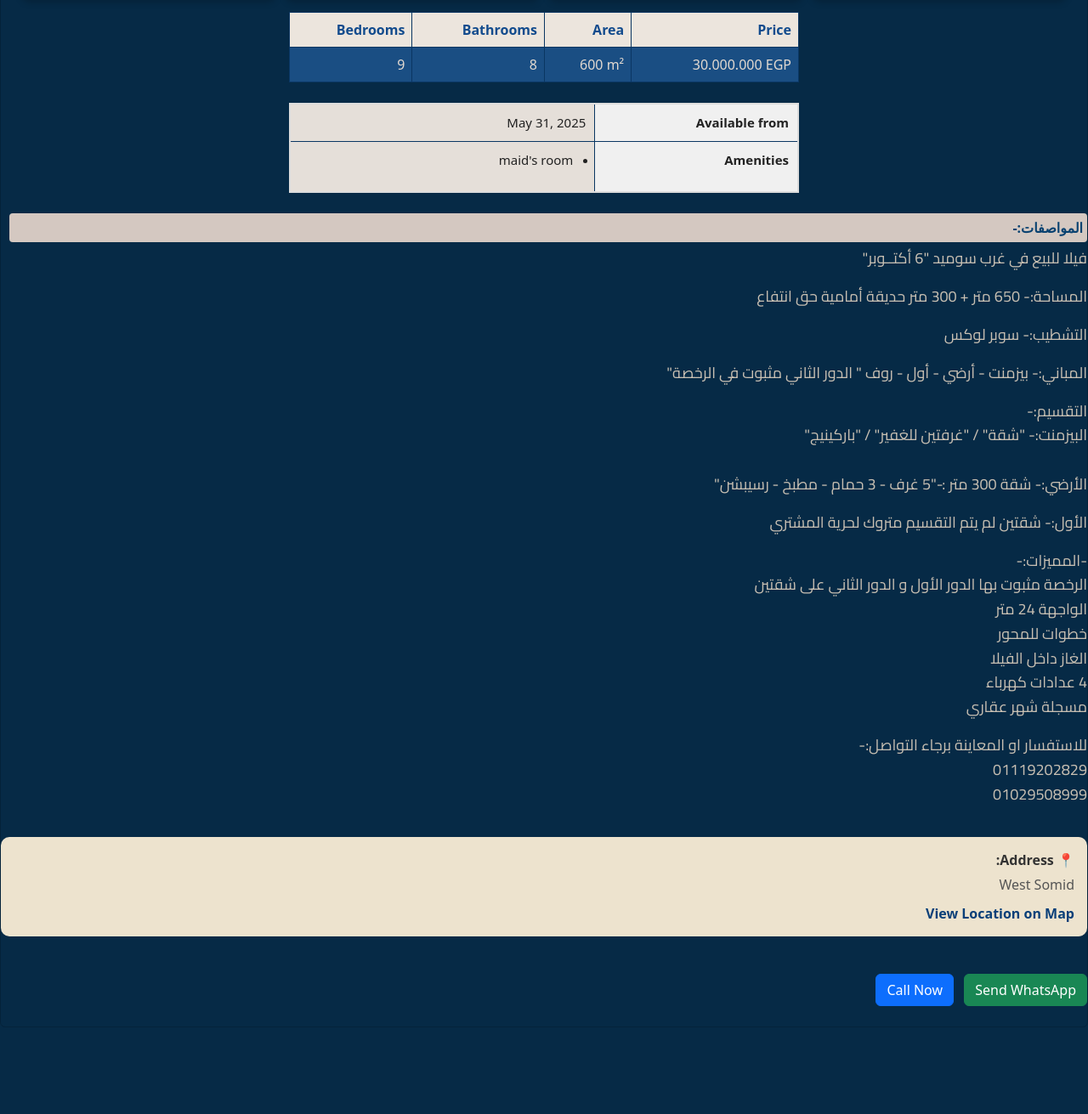
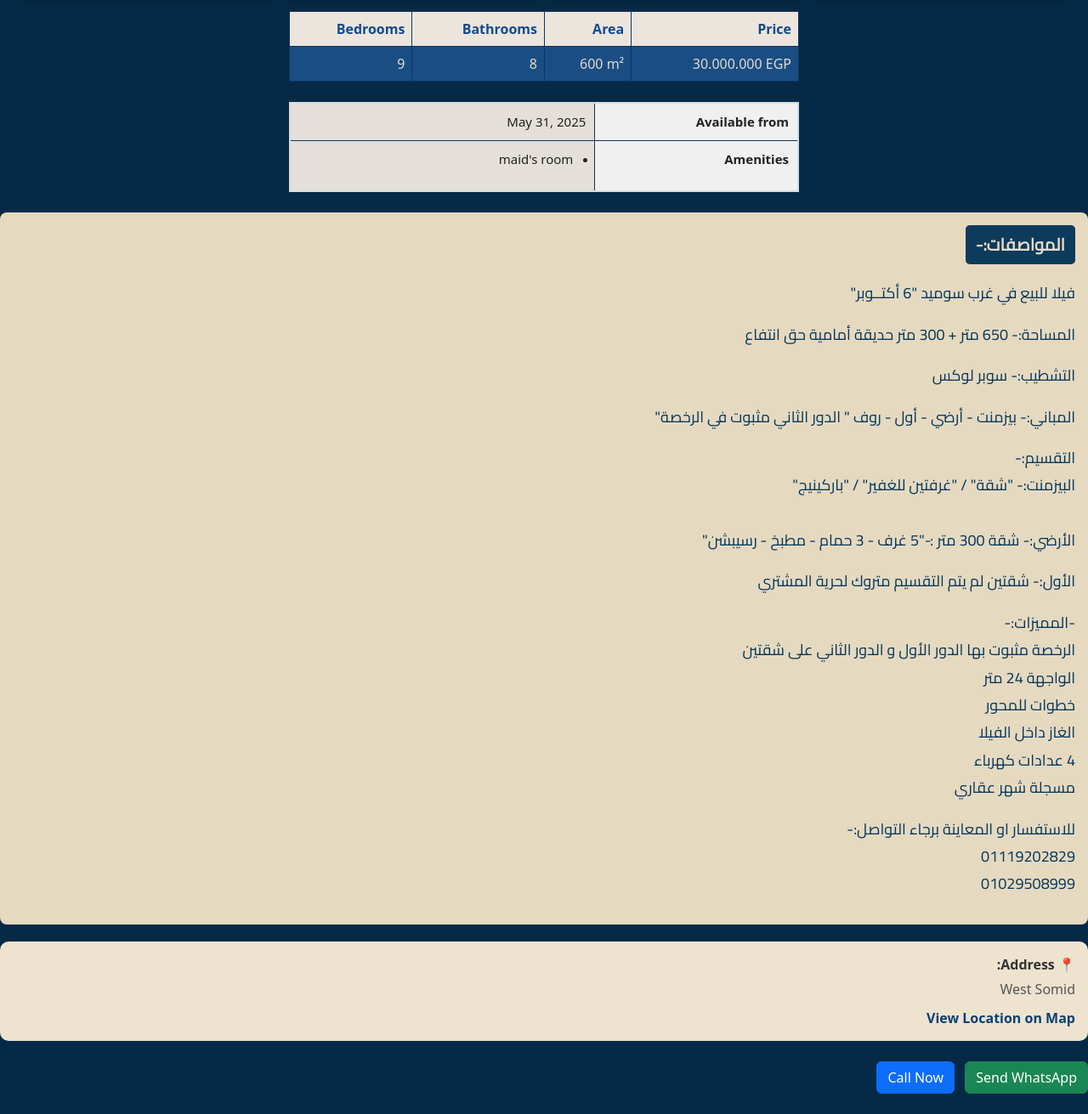
Before and after one commit to alaa-mohamed24/realestate, a Django app: page /properties/1/ in a window 1280 px wide. Shown: the part 607-1918 px from the top of the page at 85% size. Before the commit the page ends 1810 px from the top, so only its background shows below. Run offline with Django 5.2, Linux system fonts and the light colour scheme; data comes from the database, SQL or seed files in the repository.

Commit message:
Update CSS and HTML in property pages

```diff
--- a/properties/static/css/style.css
+++ b/properties/static/css/style.css
@@ -1,14 +1,24 @@
-html, body {
+/* html, body {
   height: 100%;
   margin: 0;
   padding: 0;
   background-color: #062a46 !important; /* أزرق غامق */
   color: #fff; /* عشان الكلام يبقى باين */
+} */
+
+/* .card {
+  background-color: #ffead6 !important; /* لون أزرق فاتح */
+} */
+
+.custom-card {
+background-color: #0d304d !important; /* لون أزرق غامق */
+color: white;
+direction: rtl;
+text-align: right;
+border-radius: 12px;
+border: none;
 }
 
-.card {
-  background-color: transparent !important;
-}
 
 .property-detail-body {
   min-height: 100vh; /* تأكيد إن العنصر يغطي كل الشاشة */
@@ -32,6 +42,7 @@ html, body {
   border-radius: 0 0 12px 12px;
   direction: rtl;
   text-align: right;
+  background-color: #f5eddf; /* لون بيج ناعم */
 }
 
 .card-title {
@@ -95,7 +106,7 @@ html, body {
 }
 
 .details-label {
-  background-color: #f1f0ed;  /* لون أصفر خفيف */
+  background-color: #cec7b3;  /* لون أصفر خفيف */
   color: rgb(14, 56, 94);
   padding: 4px 10px;
   border-radius: 5px;
@@ -131,24 +142,43 @@ html, body {
 }
 
 .property-detail-body {
-  background-color: #081a29; /* الأزرق */            /* اللون الأبيض للنص */
+  background-color: #0e3657; /* الأزرق */            /* اللون الأبيض للنص */
+}
+
+.property-specs-container {
+  background-color: #e5d9c0; /* خلفية ناعمة */
+  padding: 15px;
+  border-radius: 8px;
+  margin-top: 20px;
+  margin-bottom: 20px;
+}
+
+.property-specs-label {
+  background-color: #0d3b5c;
+  color: #e7dbca;
+  padding: 8px 12px;
+  border-radius: 5px;
+  font-size: 20px;
+  font-weight: bold;
+  margin-bottom: 10px;
+  display: inline-block;
+  font-family: 'Cairo', sans-serif;
 }
 
 .property-description {
-
   direction: rtl;
-  display: block;
-  font-family: 'Cairo', sans-serif; /* أو أي خط تختاريه */
+  font-family: 'Cairo', sans-serif;
   font-size: 18px;
-  line-height: 1.6;
-  color: #c9c0b3;
-  /* font-weight: bold; */
-  margin-top: 5px;
-  /* بدون تأثيرات خاصة بالكارت تيكست */
+  line-height: 1.8;
+  color: #053659;
+  margin-top: 8px;
+  text-align: right;
 }
 
+
 .property-label {
-  color: rgb(8, 65, 112);          /* نص أبيض */
+  color: rgb(8, 65, 112);
+  display: block;         /* نص أبيض */
   background-color: #d4c8c1;  /* خلفية زرقاء أو أي لون داكن */
   padding: 5px 5px;
   border-radius: 4px;
@@ -156,6 +186,8 @@ html, body {
   float: right;
   margin-left: 10px;
 }
+
+
 
 .custom-table {
   border: 1px solid #e6e4de;
@@ -224,6 +256,7 @@ html, body {
 .property-detail-table {
   background-color: #fdfdfd;
   border: 2px solid #dcdcdc;
+
   border-radius: 8px;
   color: #333;
   font-size: 15px;
--- a/properties/templates/properties/property_detail.html
+++ b/properties/templates/properties/property_detail.html
@@ -24,10 +24,9 @@
 </head>
 <body class="property-detail-body" style="text-align: right;">
 
-    <div class="card">
+    <div class="custom-card">
 
-    <!-- <div class="container py-5">
-        <div class="card custom-blue text-white p-4 mb-4 "> -->
+
 
             <h1 class="mb-4 property-title">{{ property.title }}</h1>
 
@@ -95,10 +94,10 @@
                     {% endif %}
                 </tbody>
             </table>
-
-            <label class="property-label">-:المواصفات</label>
-<span class="property-description">{{ property.description|linebreaks }}</span>
-
+            <div class="property-specs-container">
+                <div class="property-specs-label">-:المواصفات</div>
+                <div class="property-description">{{ property.description|linebreaks }}</div>
+            </div>
 
 
 
```
Also changed, not shown: properties/templates/properties/property_list.html (+9 -1 lines).
